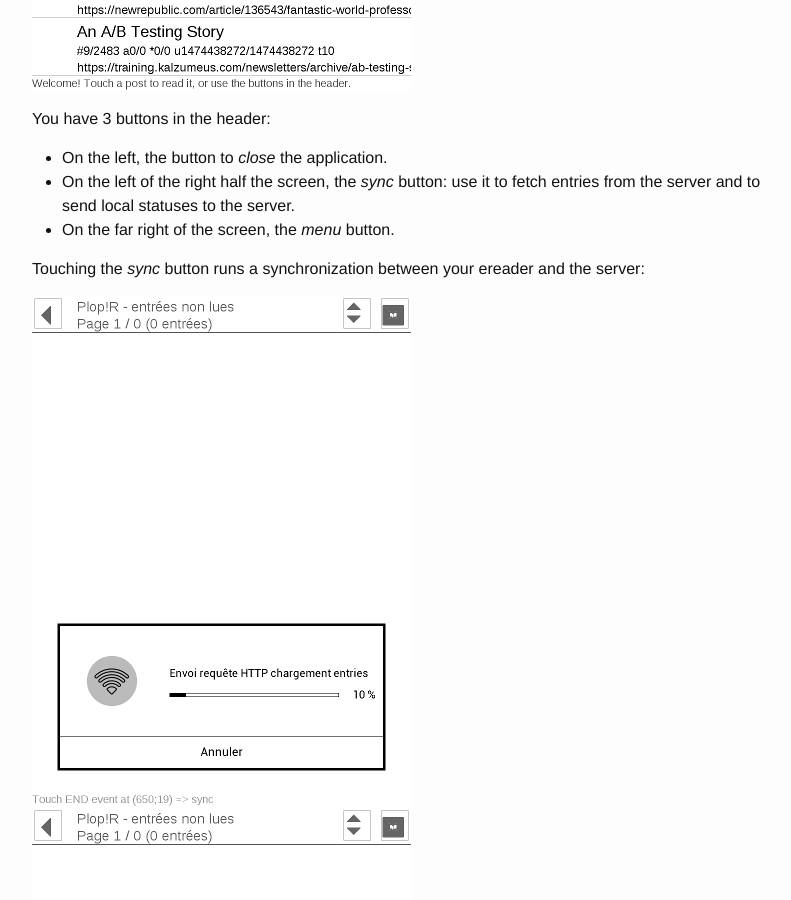
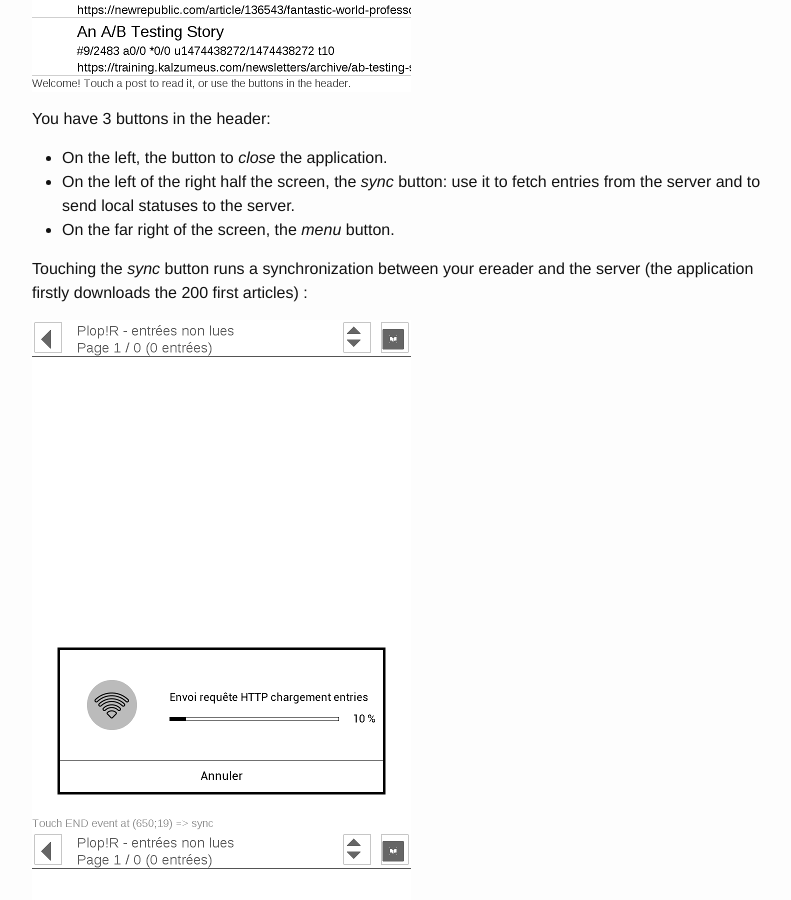
Before and after one commit to pmartin/plop-reader, a Jekyll site: the page built from docs/install.md, in a window 1280 px wide and 900 px high, scrolled down 4069 px. Shown: the whole window, without its empty margins (238-1029 px from the left). Built offline with Jekyll 4.4.1, drawn with Linux system fonts in a browser that asks for light colours.

Commit message:
Added information about 200 items limit

```diff
--- a/docs/install.md
+++ b/docs/install.md
@@ -80,7 +80,7 @@ You have 3 buttons in the header:
  * On the left of the right half the screen, the *sync* button: use it to fetch entries from the server and to send local statuses to the server.
  * On the far right of the screen, the *menu* button.
 
-Touching the *sync* button runs a synchronization between your ereader and the server:
+Touching the *sync* button runs a synchronization between your ereader and the server (the application firstly downloads the 200 first articles) :
 
 ![Synchronization in progress](/images/v0.1.0/screenshot-06-sync.png) ![Synchronization in progress](/images/v0.1.0/screenshot-07-sync.png)
 
```
